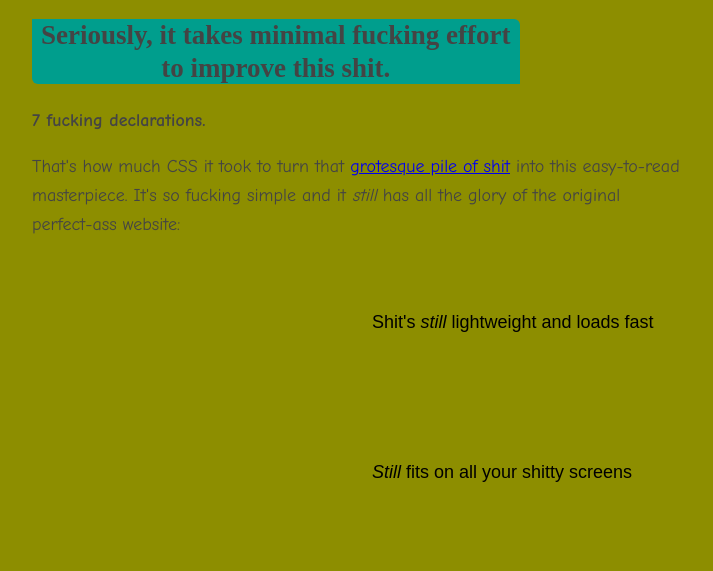
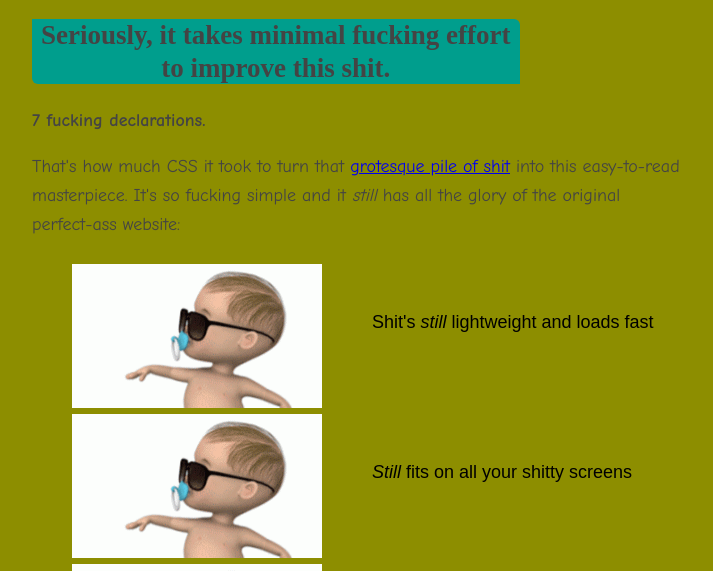
Before and after one commit to ANDRIANAIVOSOA/fenitraBetter, a plain HTML site: page index.html in a window 1280 px wide. Shown: the part 152-723 px from the top of the page, without its empty margins (283-996 px from the left). Drawn offline with Linux system fonts and the light colour scheme.

Commit message:
better 3

```diff
--- a/css/style.css
+++ b/css/style.css
@@ -47,7 +47,7 @@
 			 font-size: 100%;
 			 color: black;
 			 list-style-type: none;
-			 background-image: url(css/baby.gif);
+			 background-image: url(baby.gif);
 			 background-repeat: no-repeat;
 			 background-position: 0 0.32em;
 			 padding-left: 300px;
```
